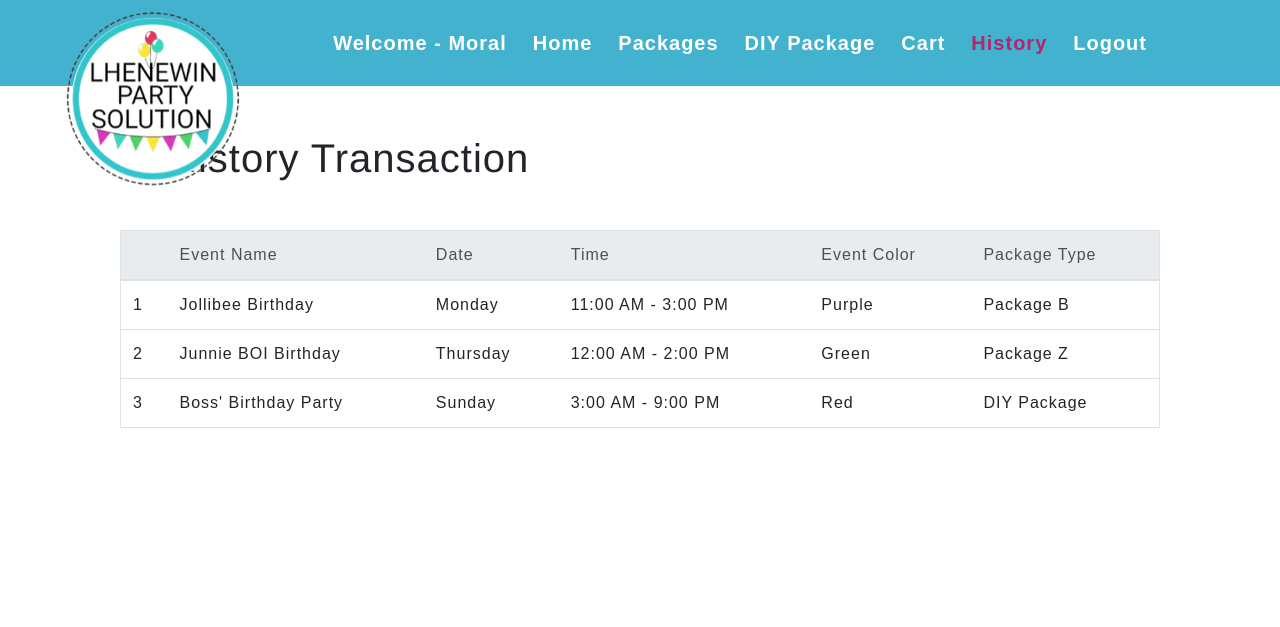
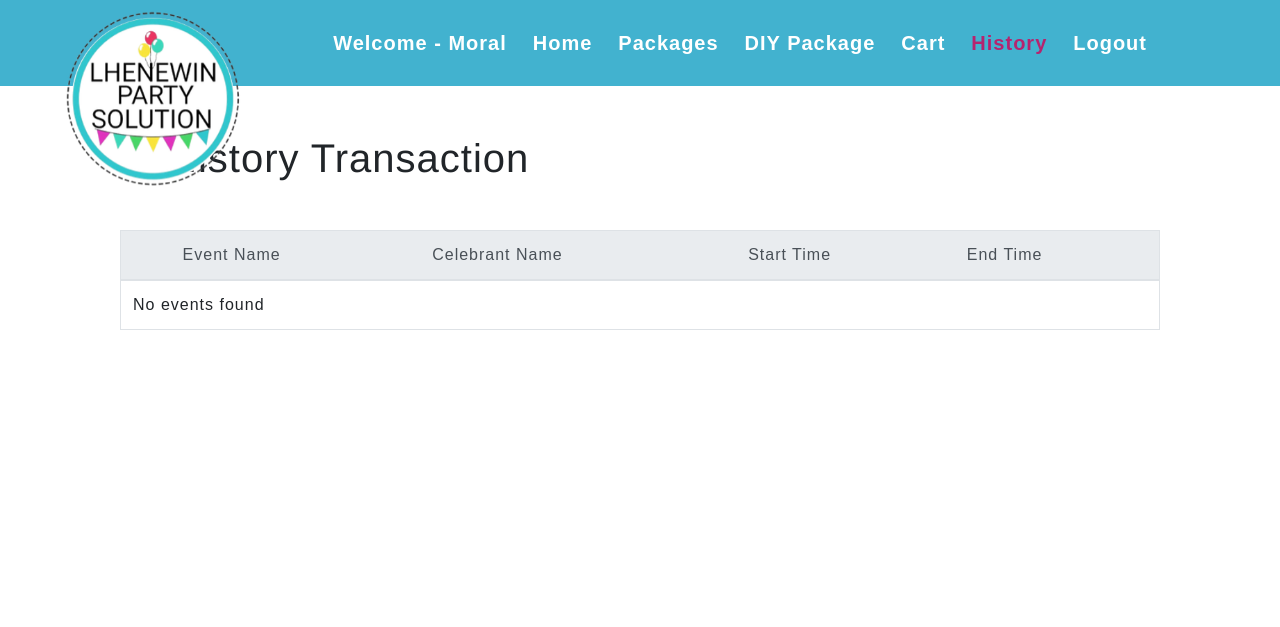
Before and after one commit to clozer22/freelancing, a PHP site: page /user/user_history.php in a window 1280 px wide. Shown: the top 627 px of the page. Run offline with PHP 8.4, Linux system fonts and the light colour scheme; a user stored in the database is signed in; data comes from the database, SQL or seed files in the repository; tables that the repository leaves empty or names only in its code hold one stand-in row (values such as "Sample post"); some libraries are stand-ins or nearby versions.

Commit message:
user_history.php UPDATED

```diff
--- a/fetch_events.php
+++ b/fetch_events.php
@@ -2,7 +2,7 @@
 @include 'database.php';
 
 // Fetch future events from the database
-$sql = "SELECT * FROM tbl_events_list";
+$sql = "SELECT * FROM tbl_events_list WHERE status = 'complete'";
 $result = mysqli_query($conn, $sql);
 
 $events = array();
--- a/user/user_history.php
+++ b/user/user_history.php
@@ -298,37 +298,34 @@
       <tr>
         <th scope="col"></th>
         <th scope="col">Event Name</th>
-        <th scope="col">Date</th>
-        <th scope="col">Time</th>
-        <th scope="col">Event Color</th>
-        <th scope="col">Package Type</th>
+        <th scope="col">Celebrant Name</th>
+        <th scope="col">Start Time</th>
+        <th scope="col">End Time</th>
       </tr>
     </thead>
     <tbody>
-      <tr class="hoverable" data-info="Additional information for Jollibee Birthday">
-        <th scope="row">1</th>
-        <td>Jollibee Birthday</td>
-        <td>Monday</td>
-        <td>11:00 AM - 3:00 PM</td>
-        <td>Purple</td>
-        <td>Package B</td>
-      </tr>
-      <tr class="hoverable" data-info="Additional information for Junnie BOI Birthday">
-        <th scope="row">2</th>
-        <td>Junnie BOI Birthday</td>
-        <td>Thursday</td>
-        <td>12:00 AM - 2:00 PM</td>
-        <td>Green</td>
-        <td>Package Z</td>
-      </tr>
-      <tr class="hoverable" data-info="Additional information for Boss' Birthday Party">
-        <th scope="row">3</th>
-        <td>Boss' Birthday Party</td>
-        <td>Sunday</td>
-        <td>3:00 AM - 9:00 PM</td>
-        <td>Red</td>
-        <td>DIY Package</td>
-      </tr>
+    <?php
+      $user_id = $_SESSION['user_id'];
+      $sql = "SELECT title, celebrant_name, package_price, start_datetime, end_datetime FROM tbl_events_list WHERE user_id = $user_id "; // Replace 'events' with your table name
+      $result = mysqli_query($conn, $sql);
+
+      if (mysqli_num_rows($result) > 0) {
+          echo '<tbody>';
+          $rowNumber = 1;
+          while ($row = mysqli_fetch_assoc($result)) {
+              echo '<tr class="hoverable" data-info="'.$row["package_price"].'">';
+              echo '<th scope="row">' . $rowNumber++ . '</th>';
+              echo '<td>' . $row["title"] . '</td>';
+              echo '<td>' . $row["celebrant_name"] . '</td>';
+              echo '<td>' . $row["start_datetime"] . '</td>';
+              echo '<td>' . $row["end_datetime"] . '</td>';
+              echo '</tr>';
+          }
+          echo '</tbody>';
+      } else {
+          echo '<tbody><tr><td colspan="7">No events found</td></tr></tbody>';
+      }
+    ?>
     </tbody>
   </table>
   <div id="infoPopup" class="info-popup"></div>
```
